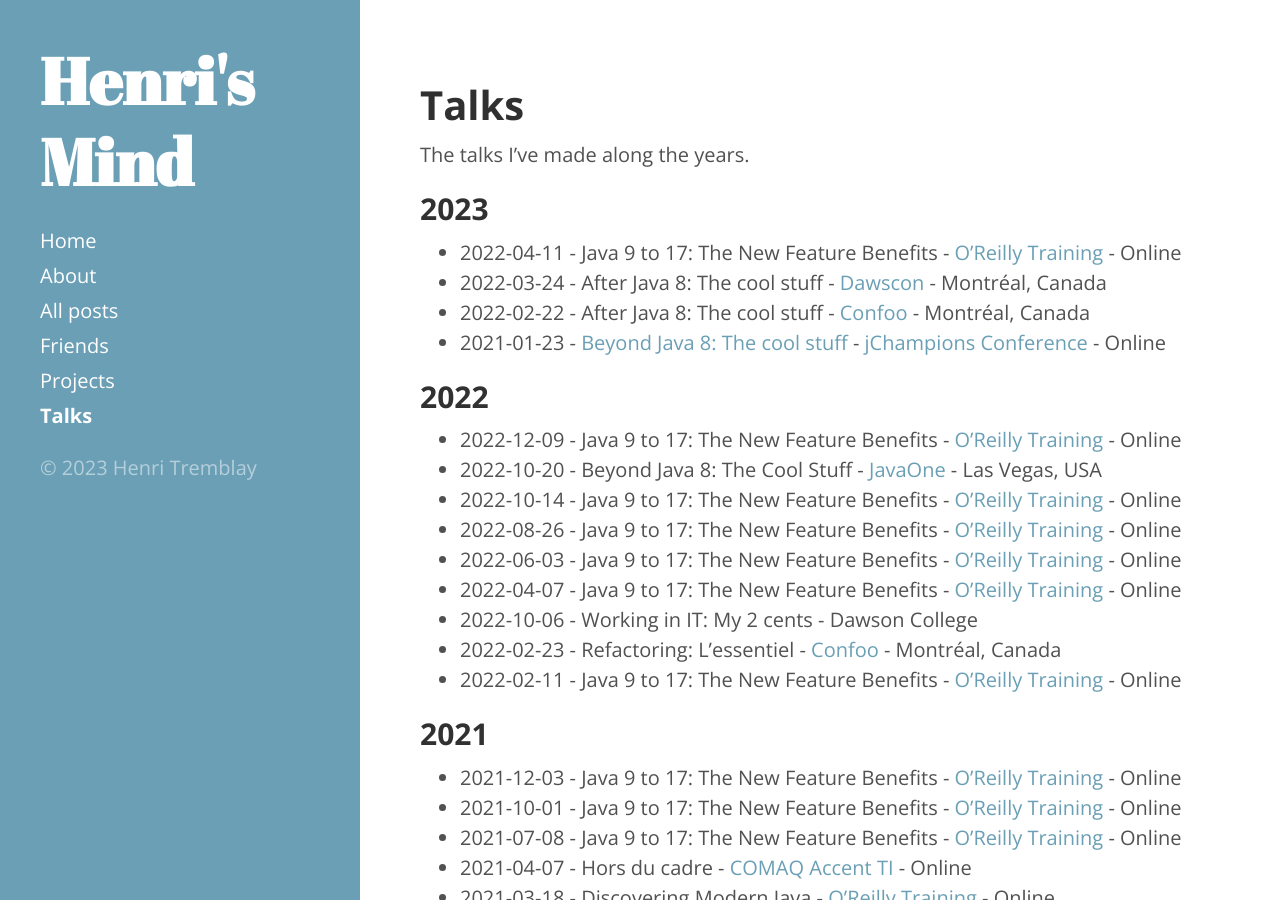
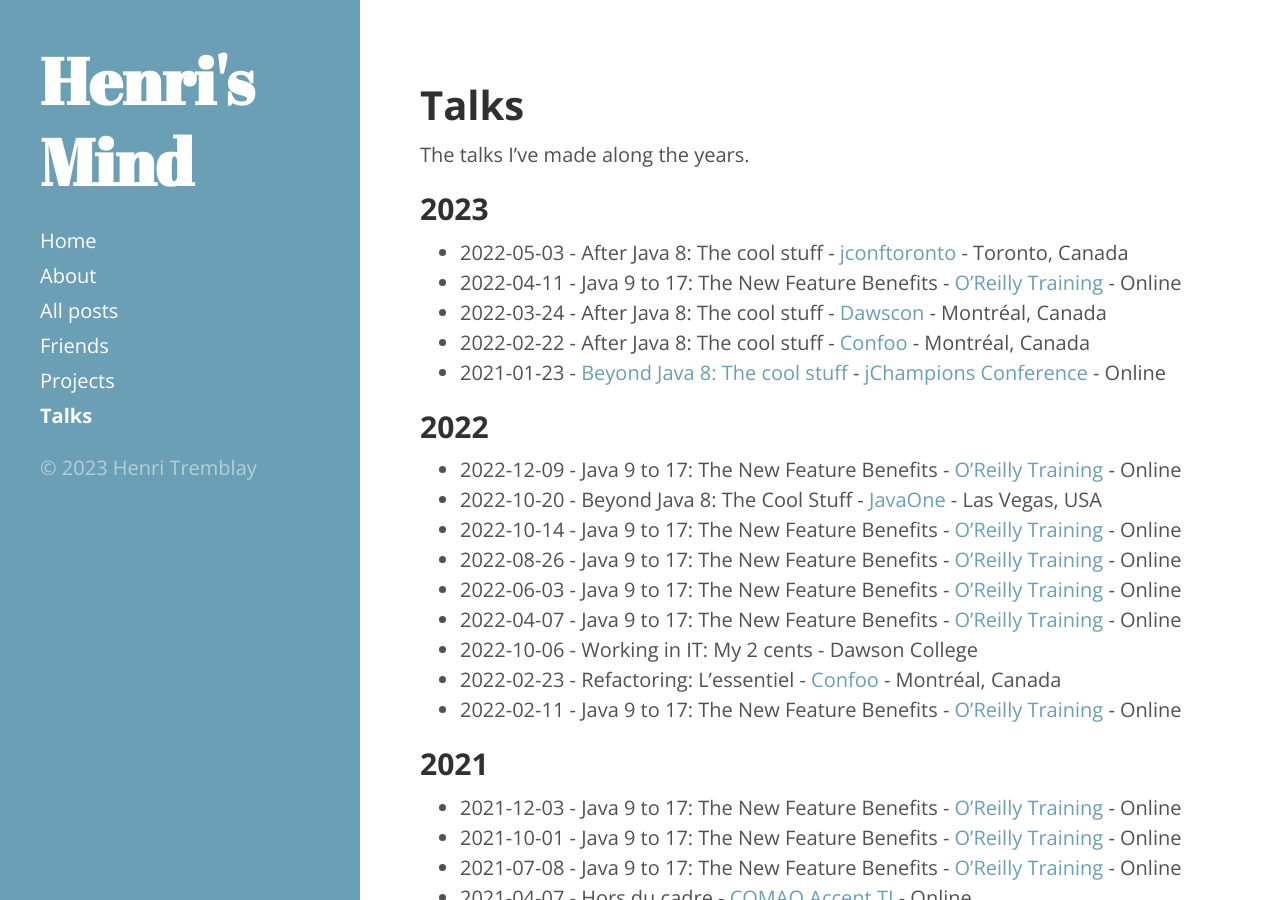
Before and after one commit to henri-tremblay/henri.github.io, a Jekyll site: the page built from talks.md, in a window 1280 px wide and 900 px high. Built offline with Jekyll 4.4.1, drawn with Linux system fonts in a browser that asks for light colours.

Commit message:
Add jconftoronto

```diff
--- a/talks.md
+++ b/talks.md
@@ -7,6 +7,7 @@ The talks I've made along the years.
 
 ## 2023
 
+* 2022-05-03 - After Java 8: The cool stuff - [jconftoronto](https://2023.jconftoronto.dev/) - Toronto, Canada
 * 2022-04-11 - Java 9 to 17: The New Feature Benefits - [O'Reilly Training](https://www.oreilly.com/live-training/) - Online
 * 2022-03-24 - After Java 8: The cool stuff - [Dawscon](https://www.dawsoncollege.qc.ca/dawscon/) - Montréal, Canada
 * 2022-02-22 - After Java 8: The cool stuff - [Confoo](https://confoo.ca) - Montréal, Canada
```
